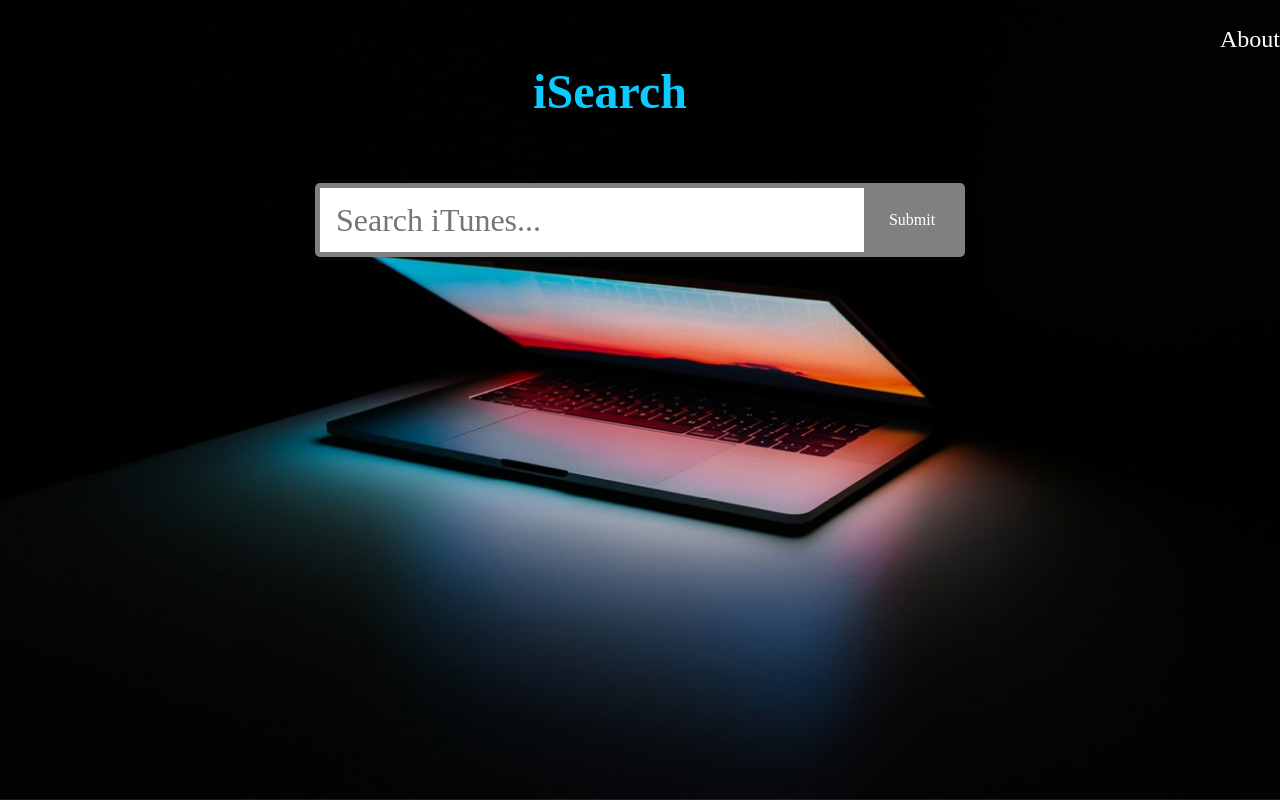
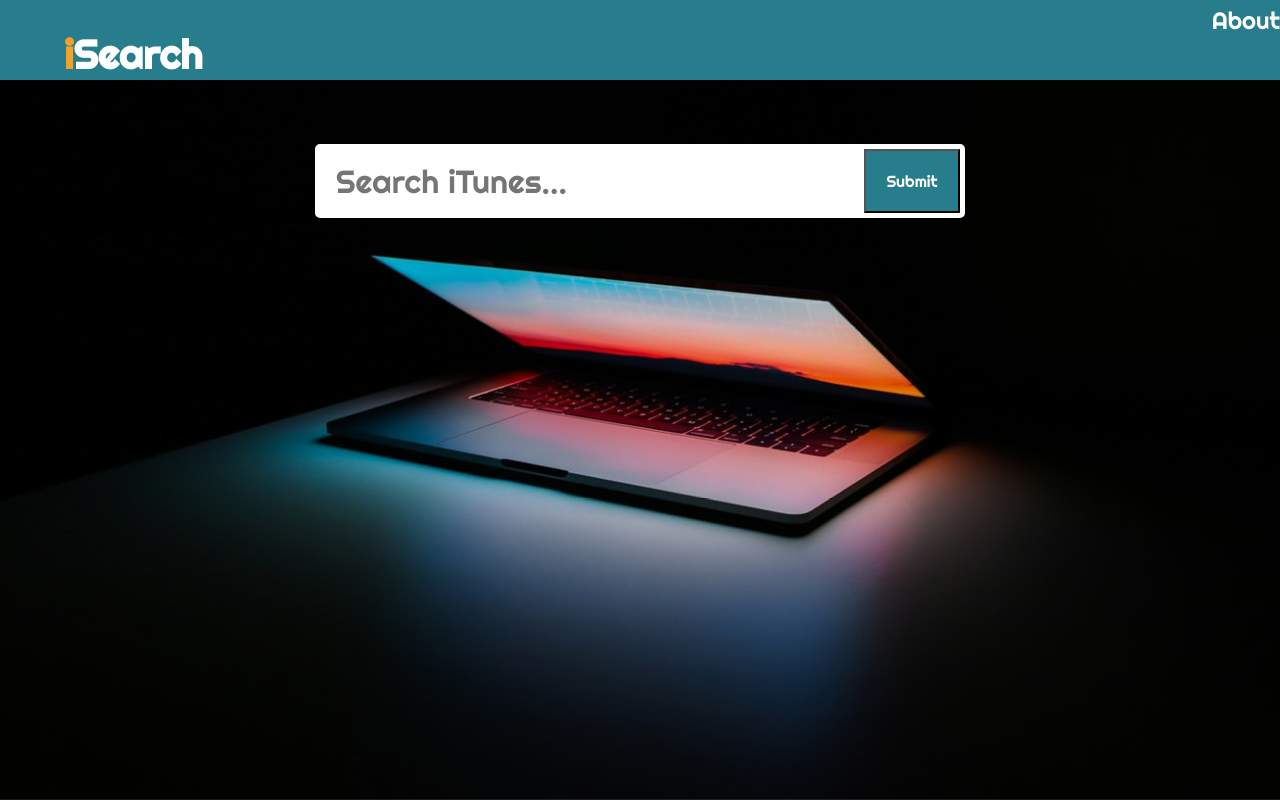
Before and after one commit to saadricklamar/isearch, a React (Create React App) app: page / in a window 1280 px wide. Shown: the top 800 px of the page. Built offline with nearby package versions, Linux system fonts and the light colour scheme.

Commit message:
Format and style header

```diff
--- a/public/index.html
+++ b/public/index.html
@@ -9,6 +9,7 @@
       name="description"
       content="Web site created using create-react-app"
     />
+    <link href="https://fonts.googleapis.com/css?family=Righteous&display=swap" rel="stylesheet">
     <link rel="apple-touch-icon" href="logo192.png" />
     <link rel="manifest" href="%PUBLIC_URL%/manifest.json" />
     <title>iSearch</title>
--- a/src/Components/Home/Home.js
+++ b/src/Components/Home/Home.js
@@ -34,7 +34,7 @@ export class Home extends Component  {
         return(
             <div className="home">
             <header>
-                <h1 className="h1">iSearch</h1>
+                <h1 className="h1"><span>i</span>Search</h1>
                 <nav>
                     <Link className="about-link" to="/About">
                     About
--- a/src/Components/Home/Home.scss
+++ b/src/Components/Home/Home.scss
@@ -10,22 +10,32 @@
 header {
     display: flex;
     justify-content: space-between;
+    background-color:#287D8C;
+    height: 10%;
+}
+
+span {
+    color:#F6A026;
 }
 
 h1 {
-    margin: 5% auto;
-    font-size: 3rem;
-    color:#0BCBFC;
+    margin-top: 30px;
+    margin-left: 5%;
+    font-size: 2.5rem;
+    color:white;
 }
 
 nav {
-    padding-top: 2%;
-
+    padding-top: 5px;
 }
 
 .about-link {
     color: white;
     text-decoration: none;
-    padding-right: 50%;
-    font-size: 1.5em;
+    font-size: 1.5rem;
+    padding-right: 20%;
 }
+
+.about-link:hover {
+    color: #F6A026;
+}
--- a/src/Components/Search/Search.scss
+++ b/src/Components/Search/Search.scss
@@ -1,9 +1,9 @@
 form {
     display: flex;
     flex-direction: row;
-    border: 5px solid grey;
+    border: 5px solid white;
     width: 50%;
-    margin: 0 auto;
+    margin: 5% auto;
     border-radius: 5px;
 }
 
@@ -18,9 +18,8 @@ input {
 }
 
 button {
-    background: grey;
+    background: #287D8C;
     width: 15%;
-    border: none;
     color: white;
     font-size: 1rem;
     border-radius: 1px;
@@ -28,5 +27,6 @@ button {
 
 button:hover {
     cursor: pointer;
-    background-color: #0BCBFC;
+    background-color: #F6A026;
+    color: black;
 }
```
